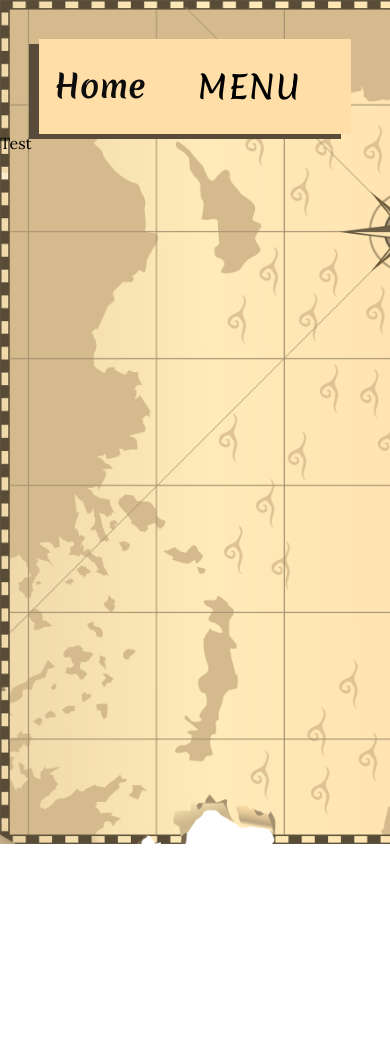
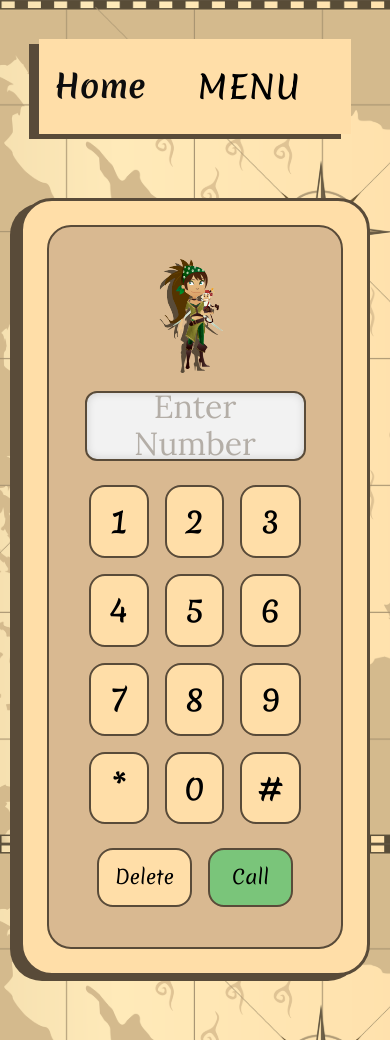
Before and after one commit to 404pandas/react-portfolio, a React (Vite) app in the folder client/: page /phone in a window 390 px wide. Before the commit the page ends 844 px from the top, so only its background shows below. Built offline with nearby package versions, Linux system fonts and the light colour scheme.

Commit message:
Phone is working, now I need to make it do something when they click call...

```diff
--- /dev/null
+++ b/client/src/assets/css/phoneScreen.css
@@ -0,0 +1,125 @@
+.phone-shell {
+  width: 350px;
+  height: auto;
+  margin: 4rem auto;
+  background: var(--tan);
+  border-radius: 2rem;
+  padding: 1.5rem;
+  box-shadow: -10px 5px var(--brown);
+  border: 3px solid var(--brown);
+  display: flex;
+  justify-content: center;
+  align-items: center;
+}
+
+.phone-inner {
+  width: 100%;
+  height: 100%;
+  background: var(--dark-tan);
+  border-radius: 1.5rem;
+  padding: 1rem;
+  border: 2px solid var(--brown);
+  display: flex;
+  flex-direction: column;
+  justify-content: space-between;
+}
+
+.phone-avatar {
+  display: flex;
+  justify-content: center;
+  padding-top: 1rem;
+  height: 140px;
+}
+
+.phone-avatar img {
+  width: 110px;
+  height: 110px;
+  filter: drop-shadow(-5px 4px var(--brown));
+}
+
+.phone-display {
+  height: 70px;
+  margin: 0.5rem auto 1.5rem auto;
+  width: 85%;
+  background: var(--white);
+  color: var(--brown);
+  font-size: 2rem;
+  text-align: center;
+  padding: 1rem;
+  border-radius: 0.75rem;
+  border: 2px solid var(--brown);
+  box-shadow: inset 0 0 8px rgba(0, 0, 0, 0.15);
+  font-family: "Merienda", cursive;
+  display: flex;
+  justify-content: center;
+  align-items: center;
+}
+
+.placeholder {
+  opacity: 0.4;
+  font-family: "Lora", serif;
+}
+
+/* Keypad */
+.keypad {
+  display: grid;
+  grid-template-columns: repeat(3, 1fr);
+  gap: 1rem;
+  padding: 0 1.5rem;
+}
+
+.key-btn {
+  background: var(--tan);
+  color: var(--brown);
+  font-size: 2rem;
+  border: 2px solid var(--brown);
+  border-radius: 1rem;
+  padding: 1rem;
+  transition: 0.2s;
+  font-family: "Merienda", cursive;
+}
+
+.key-btn:hover {
+  background: var(--dark-tan);
+  cursor: pointer;
+}
+
+.key-btn:active {
+  background: var(--brown);
+  color: var(--white);
+}
+
+/* Footer buttons */
+.phone-footer {
+  display: flex;
+  justify-content: space-between;
+  padding: 1.5rem;
+}
+
+.delete-btn,
+.call-btn {
+  flex: 1;
+  padding: 1rem;
+  border-radius: 1rem;
+  border: 2px solid var(--brown);
+  margin: 0 0.5rem;
+  font-size: 1.2rem;
+  color: var(--brown);
+  font-family: "Merienda", cursive;
+  background: var(--tan);
+  transition: 0.2s ease;
+}
+
+.delete-btn:hover {
+  background: var(--icons);
+  color: var(--white);
+}
+
+.call-btn {
+  background: #7ac57a;
+  color: var(--black);
+}
+
+.call-btn:hover {
+  background: #95e295;
+}
--- a/client/src/pages/PhoneScreen/index.jsx
+++ b/client/src/pages/PhoneScreen/index.jsx
@@ -1,5 +1,80 @@
+import React, { useState } from "react";
+import pirateImage from "../../assets/images/pirate-eo-mc.svg";
+import "../../assets/css/phoneScreen.css";
+
 const PhoneScreen = () => {
-  return <div>Test</div>;
+  const [number, setNumber] = useState("");
+
+  const handlePress = (value) => {
+    // Only allow digits and special keys (*, #)
+    if (!/[0-9*#]/.test(value)) return;
+    setNumber((prev) => (prev + value).slice(0, 15)); // limit length
+  };
+
+  const handleDelete = () => {
+    setNumber((prev) => prev.slice(0, -1));
+  };
+
+  const handleCall = () => {
+    console.log("Calling:", number || "(no number)");
+  };
+
+  // Format number for display: 7773333333 -> 777-333-3333
+  const formatNumber = (num) => {
+    const digitsOnly = num.replace(/\D/g, ""); // strip non-digit characters
+    if (digitsOnly.length <= 3) return digitsOnly;
+    if (digitsOnly.length <= 6)
+      return `${digitsOnly.slice(0, 3)}-${digitsOnly.slice(3)}`;
+    return `${digitsOnly.slice(0, 3)}-${digitsOnly.slice(
+      3,
+      6
+    )}-${digitsOnly.slice(6, 10)}`;
+  };
+
+  return (
+    <div className="phone-shell">
+      <div className="phone-inner">
+        {/* Pirate (caller icon) */}
+        <div className="phone-avatar">
+          <img src={pirateImage} alt="Pirate" className="pirate-icon" />
+        </div>
+
+        {/* Phone Number Input */}
+        <div className="phone-display">
+          {number ? (
+            <span>{formatNumber(number)}</span>
+          ) : (
+            <span className="placeholder">Enter Number</span>
+          )}
+        </div>
+
+        {/* Keypad */}
+        <div className="keypad">
+          {["1", "2", "3", "4", "5", "6", "7", "8", "9", "*", "0", "#"].map(
+            (key) => (
+              <button
+                key={key}
+                className="key-btn"
+                onClick={() => handlePress(key)}
+              >
+                {key}
+              </button>
+            )
+          )}
+        </div>
+
+        {/* Footer buttons */}
+        <div className="phone-footer">
+          <button className="delete-btn" onClick={handleDelete}>
+            Delete
+          </button>
+          <button className="call-btn" onClick={handleCall}>
+            Call
+          </button>
+        </div>
+      </div>
+    </div>
+  );
 };
 
 export default PhoneScreen;
```
